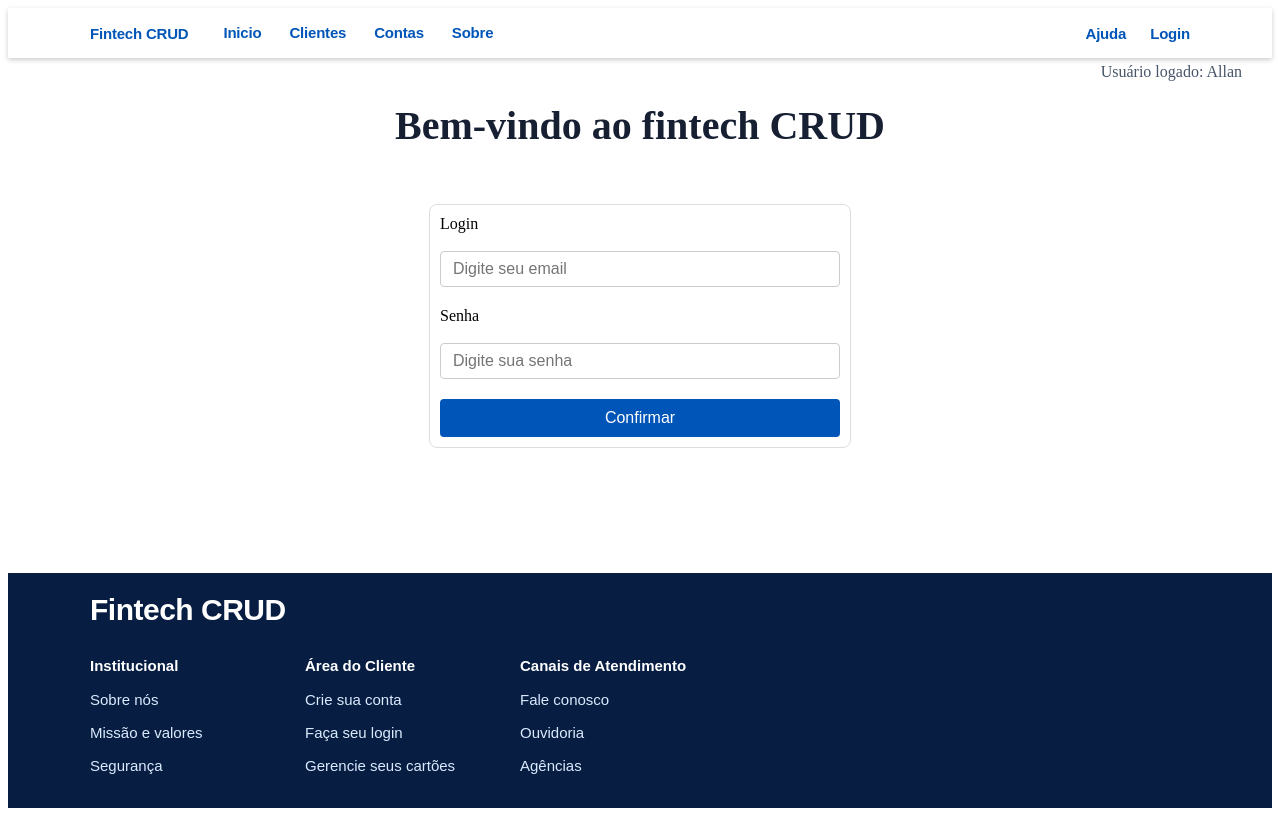
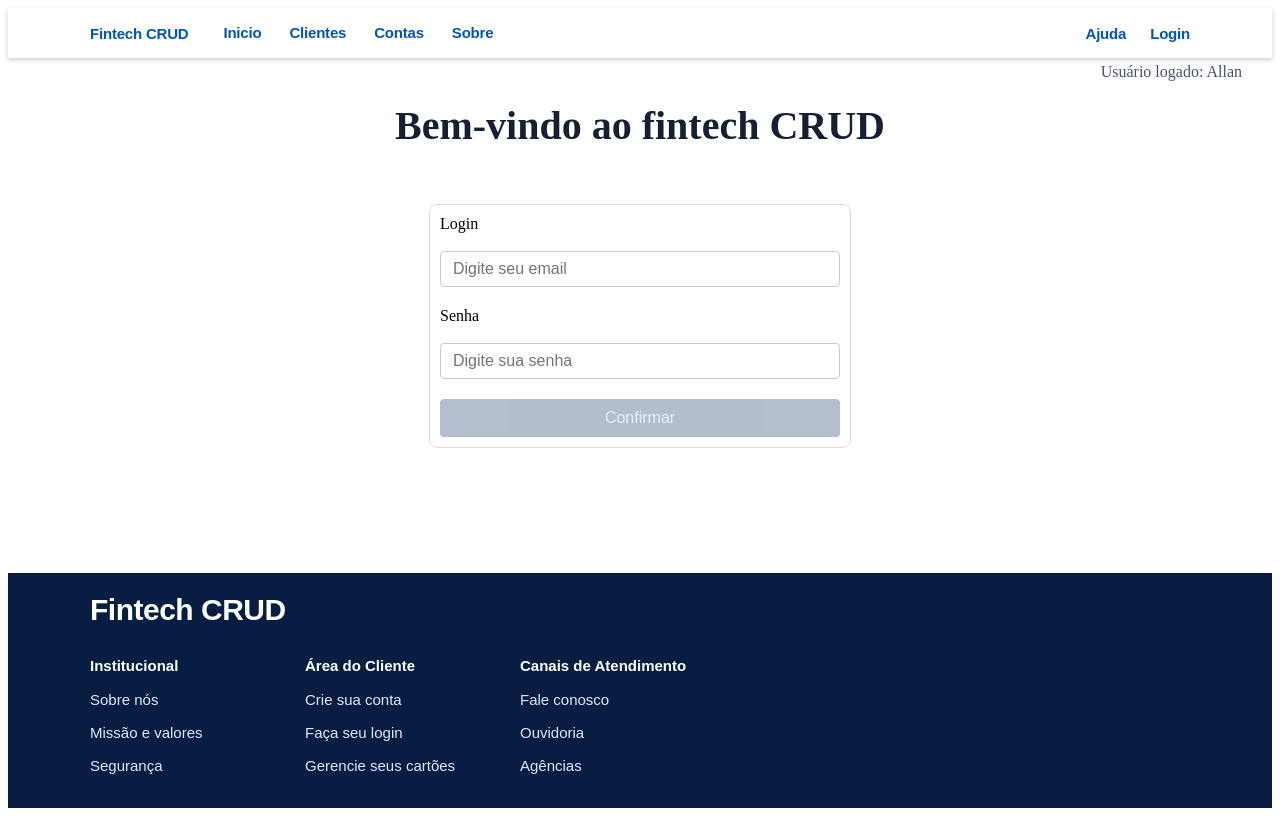
Before and after one commit to Allan-Jackson/fintechcrud, an Angular app: page /login in a window 1280 px wide. Built offline with nearby package versions, Linux system fonts and the light colour scheme.

Commit message:
feat: adiciona validacao no login e botao submit

```diff
--- a/angular.json
+++ b/angular.json
@@ -92,5 +92,8 @@
         }
       }
     }
+  },
+  "cli": {
+    "analytics": false
   }
 }
--- a/src/app/pages/login/login.component.css
+++ b/src/app/pages/login/login.component.css
@@ -53,3 +53,9 @@ form {
 .input-submeter:hover {
     background-color: #003b7a;
 }
+.input-submeter:disabled {
+    background-color: #94a3b8;
+    color: #e2e8f0;
+    cursor: not-allowed;
+    opacity: 0.7;
+}
--- a/src/app/pages/login/login.component.html
+++ b/src/app/pages/login/login.component.html
@@ -1,12 +1,12 @@
 <div class="content-container">
 <form>
     <label for="email">Login</label><br>
-    <input class="input-simples" id="email" name="email" type="email" placeholder="Digite seu email" (keyup)="teclaDigitada($event)" />
+    <input class="input-simples" id="email" name="email" [(ngModel)]="login" type="email" placeholder="Digite seu email" (keyup)="validarFormulario()" />
 
     <label for="input-senha">Senha</label><br>
-    <input class="input-simples" id="input-senha" name="input-senha" type="password" placeholder="Digite sua senha" />
+    <input class="input-simples" id="input-senha" name="input-senha" [(ngModel)]="senha" type="password" placeholder="Digite sua senha" (keyup)="validarFormulario()" />
 
-    <button class="input-submeter" (click)="onBotaoClicado()">
+    <button class="input-submeter" (click)="fazerLogin()"  [disabled]="botaoDesabilitado">
         Confirmar
     </button>
 </form>
--- a/src/app/pages/login/login.component.ts
+++ b/src/app/pages/login/login.component.ts
@@ -1,18 +1,36 @@
 import { Component } from '@angular/core';
+import { FormsModule } from '@angular/forms';
 
 @Component({
   selector: 'app-login',
-  imports: [],
+  imports: [FormsModule],
   templateUrl: './login.component.html',
   styleUrl: './login.component.css'
 })
 export class LoginComponent {
-  onBotaoClicado() {
-    alert("Bem-vindo(a)");
+
+  login: string = "";
+  senha: string = "";
+  botaoDesabilitado: boolean = true;
+
+
+  //Valido se os campos foram preenchidos para habilitar o botão de login
+  validarFormulario() {
+    if (this.login.trim() !== '' && this.senha.trim() !== '') {
+      this.botaoDesabilitado = false;
+    } else {
+      this.botaoDesabilitado = true;
+    }
   }
 
-  teclaDigitada(event: KeyboardEvent): void {
-    alert(`O usuário digitou: ${event.key}`);
+  //Verifico se o usuário e senha são válidos
+  fazerLogin() {
+    if (this.login === 'admin' && this.senha === '123') {
+      alert(`Bem-vindo ${this.login}!`);
+    } else {
+      alert('Dados inválidos');
+    }
   }
 
+
 }
--- a/src/app/shared/menu/menu.component.html
+++ b/src/app/shared/menu/menu.component.html
@@ -9,8 +9,8 @@
             </ul>
         </div>
         <div class="navbar-acoes">
-            <a href="#ajuda">Ajuda</a>
-            <a href="#login">Login</a>
+            <a href="ajuda">Ajuda</a>
+            <a href="login">Login</a>
         </div>
     </div>
 </nav>
```
